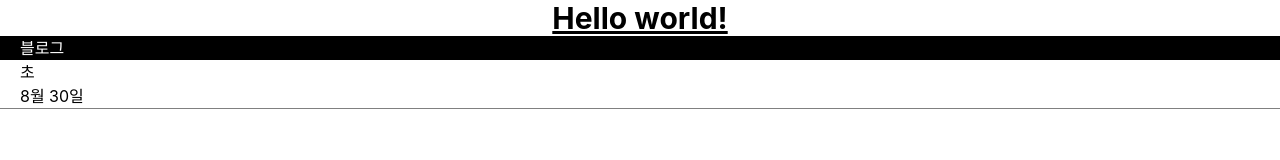
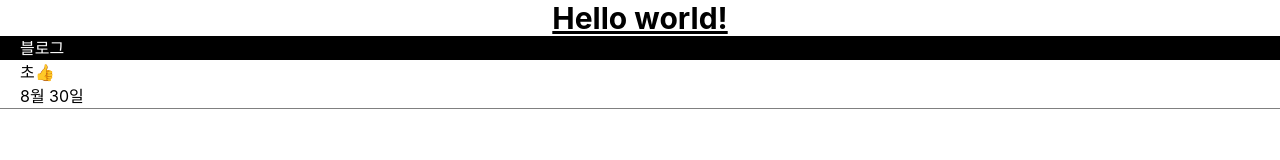
Before and after one commit to hotire/spring-react, a React (Create React App) app in the folder src/frontend/: page / in a window 1280 px wide. Shown: the top 160 px of the page. Built offline with nearby package versions, Linux system fonts and the light colour scheme.

Commit message:
좋아요 기능

```diff
--- a/src/frontend/src/App.js
+++ b/src/frontend/src/App.js
@@ -4,6 +4,7 @@ import './App.css';
 function App() {
   const post = '블로그';
   const [titles, setTitles] = useState('초밥', '파스타', '탕수육');
+  const [like, setLike] = useState(0);
 
   return (
     <div className="App">
@@ -12,7 +13,10 @@ function App() {
       </h1>
       <div className="black-nav">{ post }</div>
       <div className="list">
-        <h4>{ titles[0] }</h4>
+        <h4>
+          { titles[0] }
+          <span onClick={() => { setLike(like + 1); }}>👍</span>
+        </h4>
         <p>8월 30일</p>
       </div>
     </div>
```
